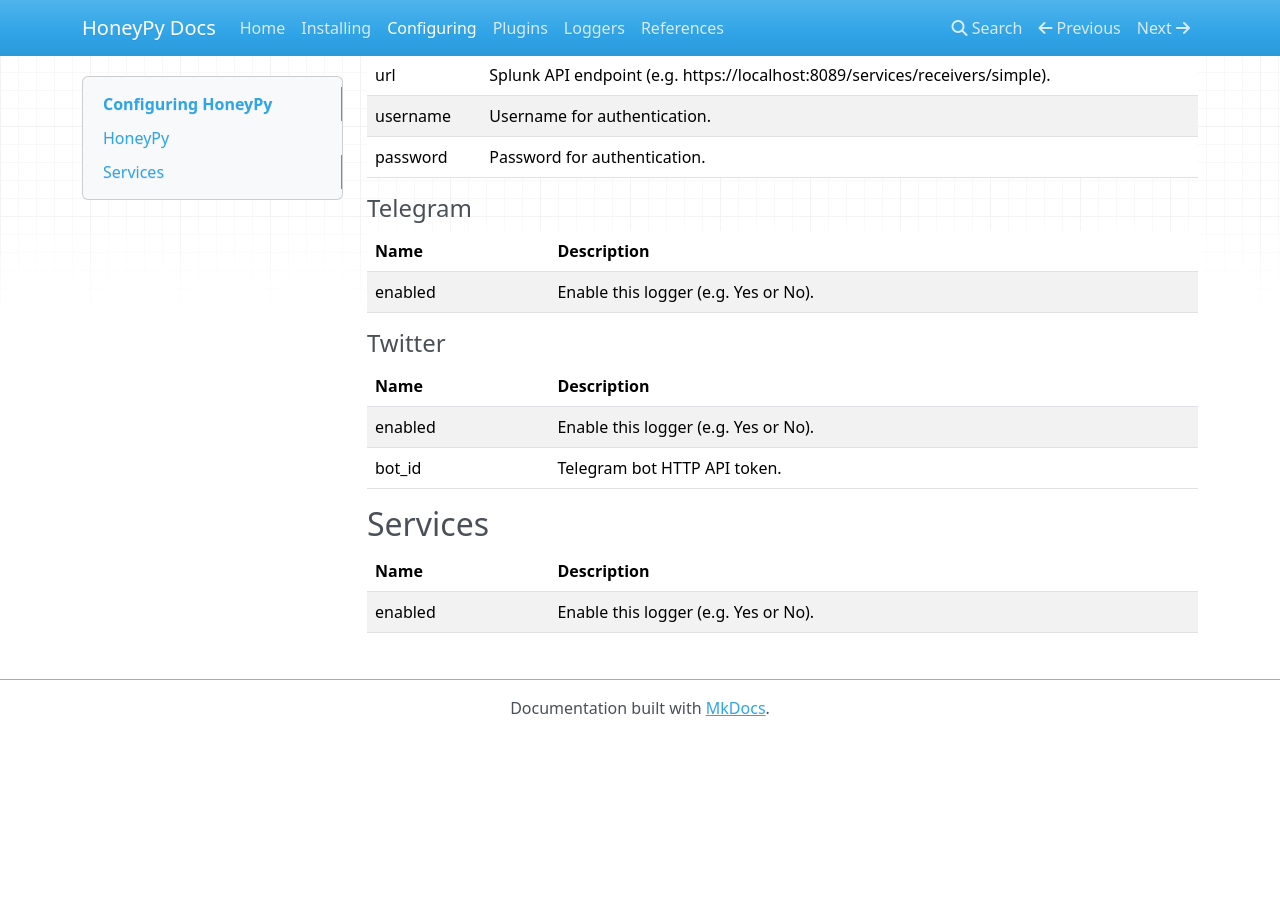
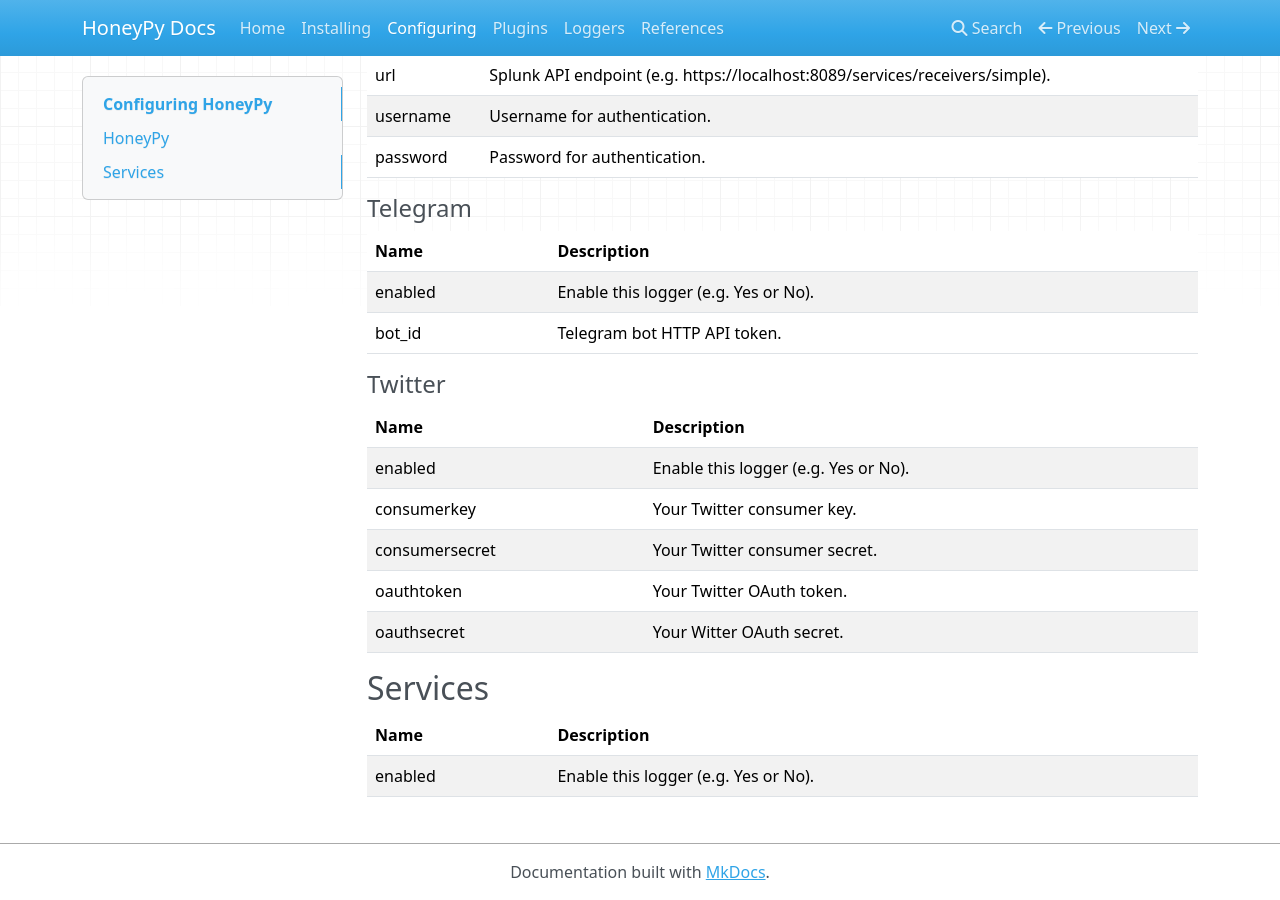
Before and after one commit to foospidy/HoneyPy, an MkDocs documentation site: the page built from docs/configuring.md, in a window 1280 px wide and 900 px high, scrolled down 1619 px. Built offline with MkDocs 1.6.1, drawn with Linux system fonts in a browser that asks for light colours; nearby versions of some CDN libraries; old or Windows-style settings are respelled for this version of MkDocs; before the commit the page ends 2355 px from its top, so only the background shows below that.

Commit message:
docs update

```diff
--- a/docs/configuring.md
+++ b/docs/configuring.md
@@ -67,13 +67,17 @@ password | Password for authentication.
 Name | Description
 ---------- | -------
 enabled | Enable this logger (e.g. Yes or No).
+bot_id | Telegram bot HTTP API token.
 
 #### Twitter
 
 Name | Description
 ---------- | -------
 enabled | Enable this logger (e.g. Yes or No).
-bot_id | Telegram bot HTTP API token.
+consumerkey | Your Twitter consumer key.
+consumersecret | Your Twitter consumer secret.
+oauthtoken | Your Twitter OAuth token.
+oauthsecret | Your Witter OAuth secret.
 
 ## Services
 
```
